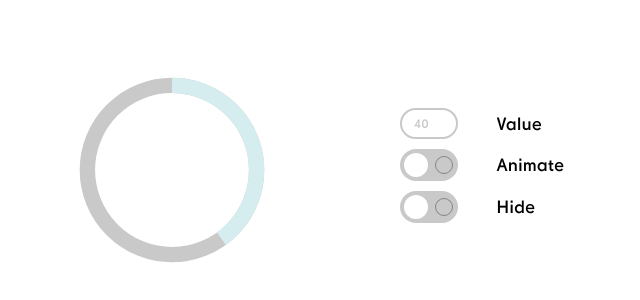
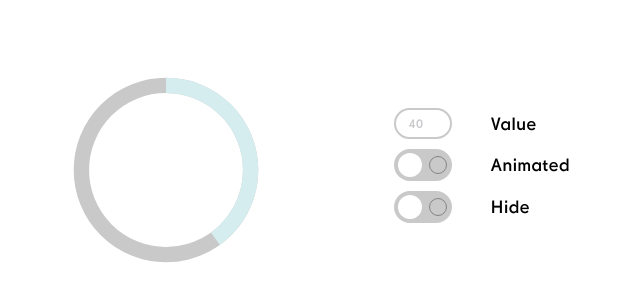
Before and after one commit to konstasya4/test_omlook, a plain HTML site: page index.html in a window 1280 px wide. Shown: the part 230-530 px from the top of the page, without its empty margins (322-962 px from the left). Drawn offline with Linux system fonts and the light colour scheme.

Commit message:
Changed index.html file

```diff
--- a/index.html
+++ b/index.html
@@ -51,7 +51,7 @@
               <span class="circle_icon"></span>
               <span class="bar"></span>
             </div>
-            <span class="progress_name">Animate</span>
+            <span class="progress_name">Animated</span>
           </label>
         </div>
         <div class="progress_item">
```
